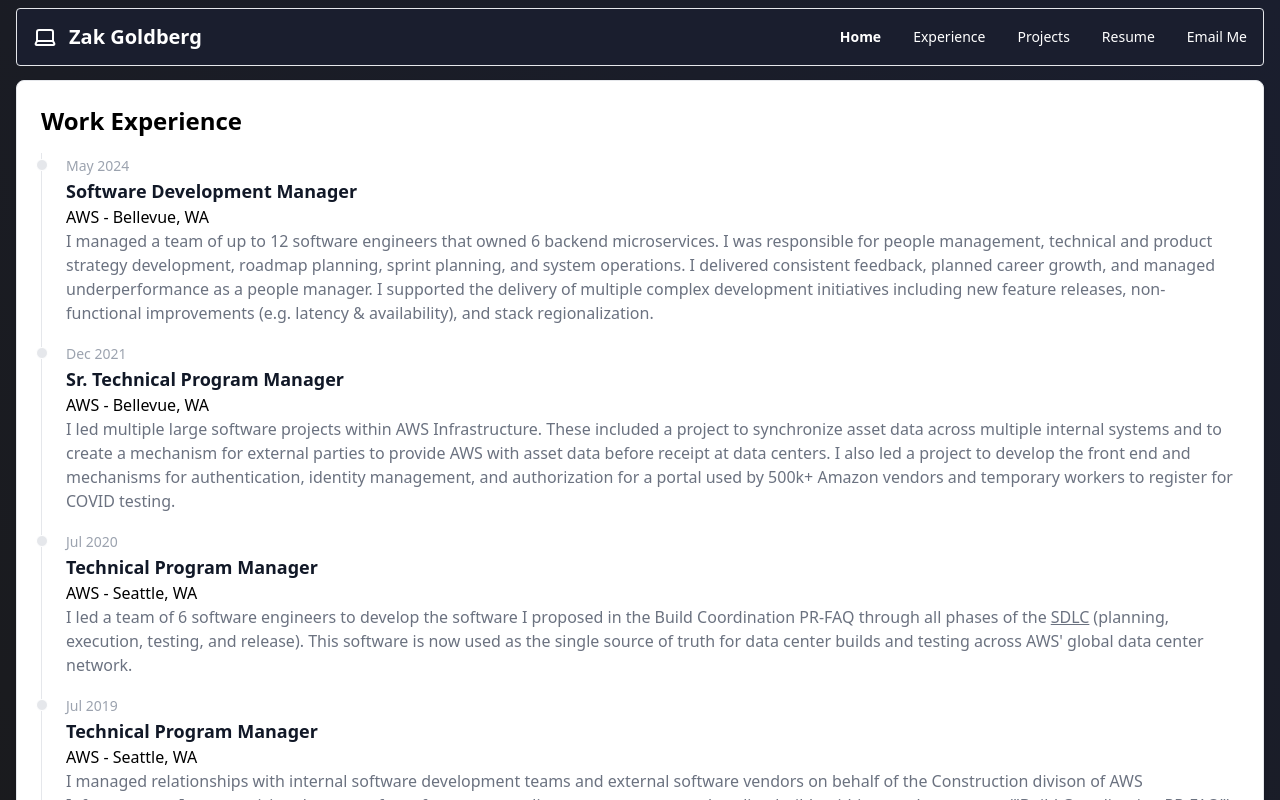
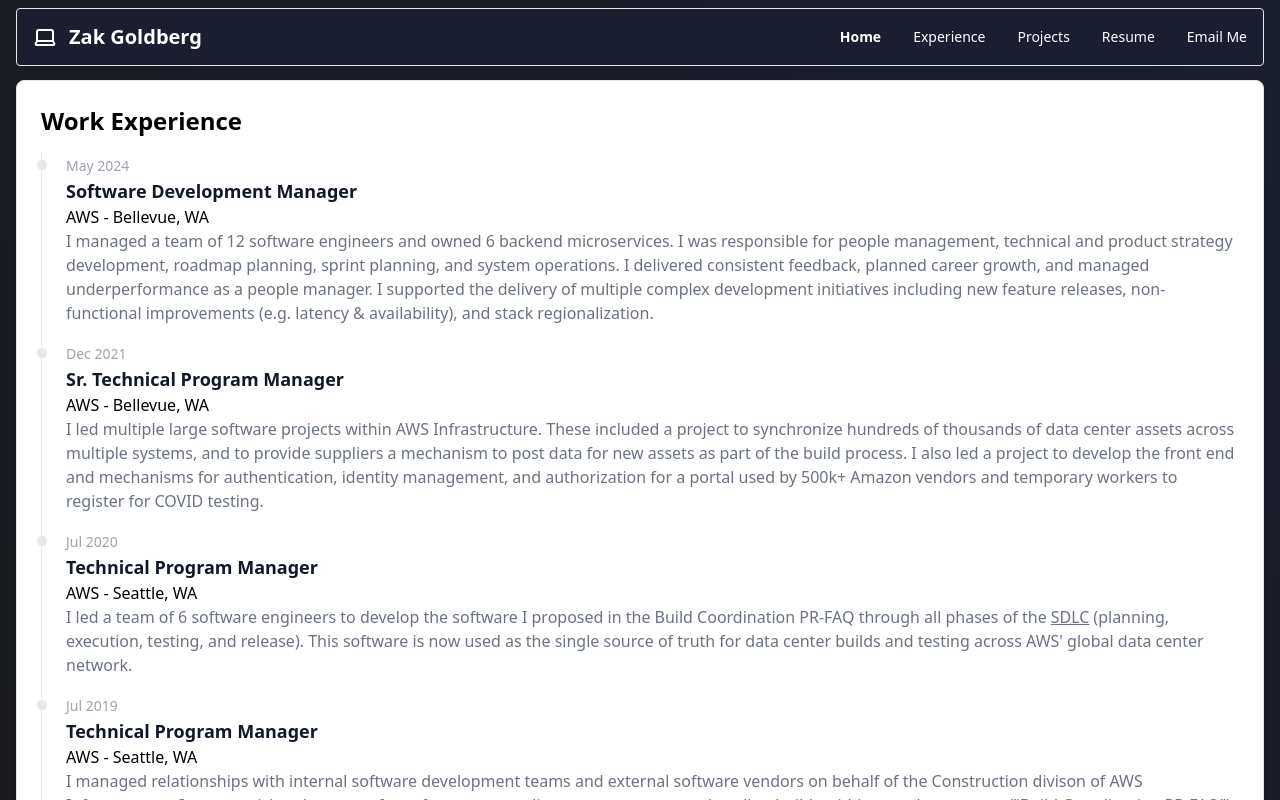
Before and after one commit to zak-goldberg/zak-goldberg-dev, a React (Vite) app: page /experience in a window 1280 px wide. Shown: the top 800 px of the page. Built offline with nearby package versions, Linux system fonts and the light colour scheme.

Commit message:
Updated copy

```diff
--- a/src/components/experience.jsx
+++ b/src/components/experience.jsx
@@ -14,15 +14,15 @@
                 <Timeline.Title>Software Development Manager</Timeline.Title>
                 <h5 className="font-light">AWS - Bellevue, WA</h5>
                 <Timeline.Body>
-                  I managed a team of up to 12 software engineers that owned 6
-                  backend microservices. I was responsible for people
-                  management, technical and product strategy development,
-                  roadmap planning, sprint planning, and system operations. I
-                  delivered consistent feedback, planned career growth, and
-                  managed underperformance as a people manager. I supported the
-                  delivery of multiple complex development initiatives including
-                  new feature releases, non-functional improvements (e.g.
-                  latency & availability), and stack regionalization.
+                  I managed a team of 12 software engineers and owned 6 backend
+                  microservices. I was responsible for people management,
+                  technical and product strategy development, roadmap planning,
+                  sprint planning, and system operations. I delivered consistent
+                  feedback, planned career growth, and managed underperformance
+                  as a people manager. I supported the delivery of multiple
+                  complex development initiatives including new feature
+                  releases, non-functional improvements (e.g. latency &
+                  availability), and stack regionalization.
                 </Timeline.Body>
               </Timeline.Content>
               <Timeline.Point />
@@ -32,11 +32,11 @@
                 <h5 className="font-light">AWS - Bellevue, WA</h5>
                 <Timeline.Body>
                   I led multiple large software projects within AWS
-                  Infrastructure. These included a project to synchronize asset
-                  data across multiple internal systems and to create a
-                  mechanism for external parties to provide AWS with asset data
-                  before receipt at data centers. I also led a project to
-                  develop the front end and mechanisms for authentication,
+                  Infrastructure. These included a project to synchronize
+                  hundreds of thousands of data center assets across multiple
+                  systems, and to provide suppliers a mechanism to post data for
+                  new assets as part of the build process. I also led a project
+                  to develop the front end and mechanisms for authentication,
                   identity management, and authorization for a portal used by
                   500k+ Amazon vendors and temporary workers to register for
                   COVID testing.
--- a/src/components/home-page-content.jsx
+++ b/src/components/home-page-content.jsx
@@ -192,7 +192,7 @@
                     </Timeline.Title>
                     <h5 className="font-light">AWS</h5>
                     <Timeline.Body>
-                      Managed a team of 12 SDEs that owned 6 backend
+                      Managed a team of 12 SDEs and owned 6 backend
                       microservices and supported the delivery of multiple
                       complex development initiatives including new feature
                       releases, non-functional improvements, and stack
```
